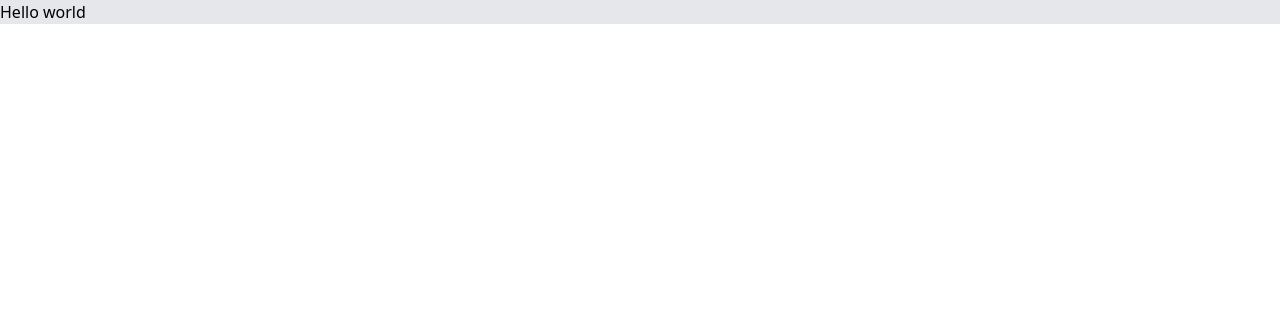
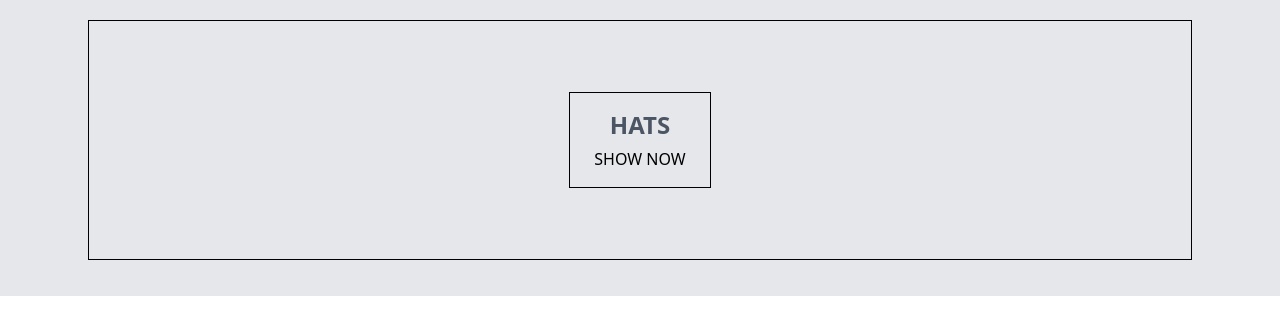
Before and after one commit to Asdaois/e-commerce, a React (Create React App) app: page / in a window 1280 px wide. Shown: the top 334 px of the page. Built offline with nearby package versions, Linux system fonts and the light colour scheme.

Commit message:
Add homepage

```diff
--- a/src/App.js
+++ b/src/App.js
@@ -1,7 +1,12 @@
 import React from "react";
+import Homepage from "./components/Homepage.component";
 
 function App() {
-  return <div className="bg-gray-200">Hello world</div>;
+  return (
+    <div className="bg-gray-200">
+      <Homepage />
+    </div>
+  );
 }
 
 export default App;
--- /dev/null
+++ b/src/components/Homepage.component.jsx
@@ -0,0 +1,17 @@
+import React from "react";
+
+function Homepage() {
+  return (
+    <div className="flex flex-col items-center py-5 px-20">
+      <div className="w-full flex flex-wrap justify-between">
+        <div className="min-w-3/10 h-60 flex-auto flex items-center justify-center border border-solid border-black mt-0 mx-2 mb-4 first:mr-2 last:ml-2 ">
+          <div className="h-24 px-6 py-0 flex flex-col items-center justify-center border border-solid border-black ">
+            <h1 className="font-bold mb-6px text-2xl text-gray-600">HATS</h1>
+            <span className="font-light text-base">SHOW NOW</span>
+          </div>
+        </div>
+      </div>
+    </div>
+  );
+}
+export default Homepage;
--- a/tailwind.config.js
+++ b/tailwind.config.js
@@ -2,10 +2,16 @@ module.exports = {
   purge: ["./src/**/*.{js,jsx,ts,tsx}", "./public/index.html"],
   darkMode: false, // or 'media' or 'class'
   theme: {
-    extend: {},
+    extend: {
+      minWidth: { "3/10": "30%" },
+      margin: { "6px": "6px" },
+    },
   },
   variants: {
-    extend: {},
+    extend: {
+      borderWidth: ["first", "last"],
+      margin: ["first", "last"],
+    },
   },
   plugins: [],
 };
```
